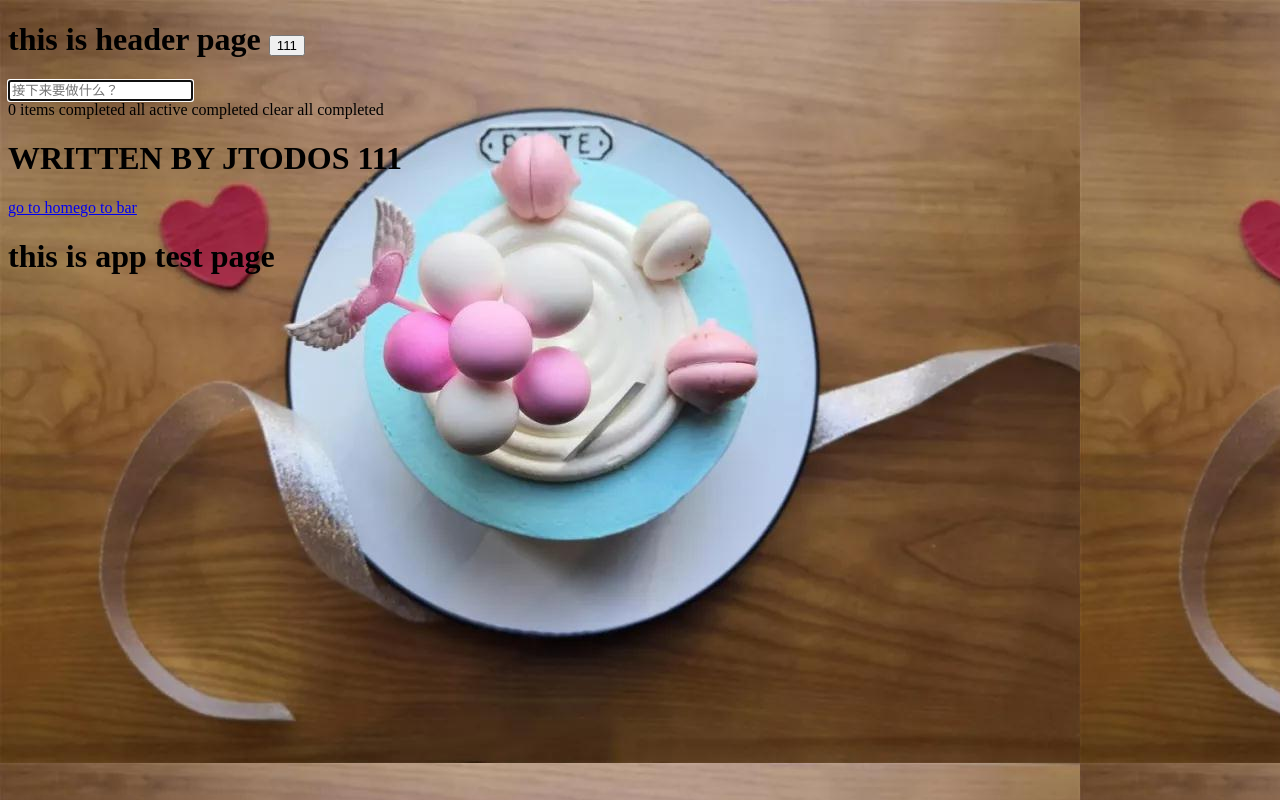
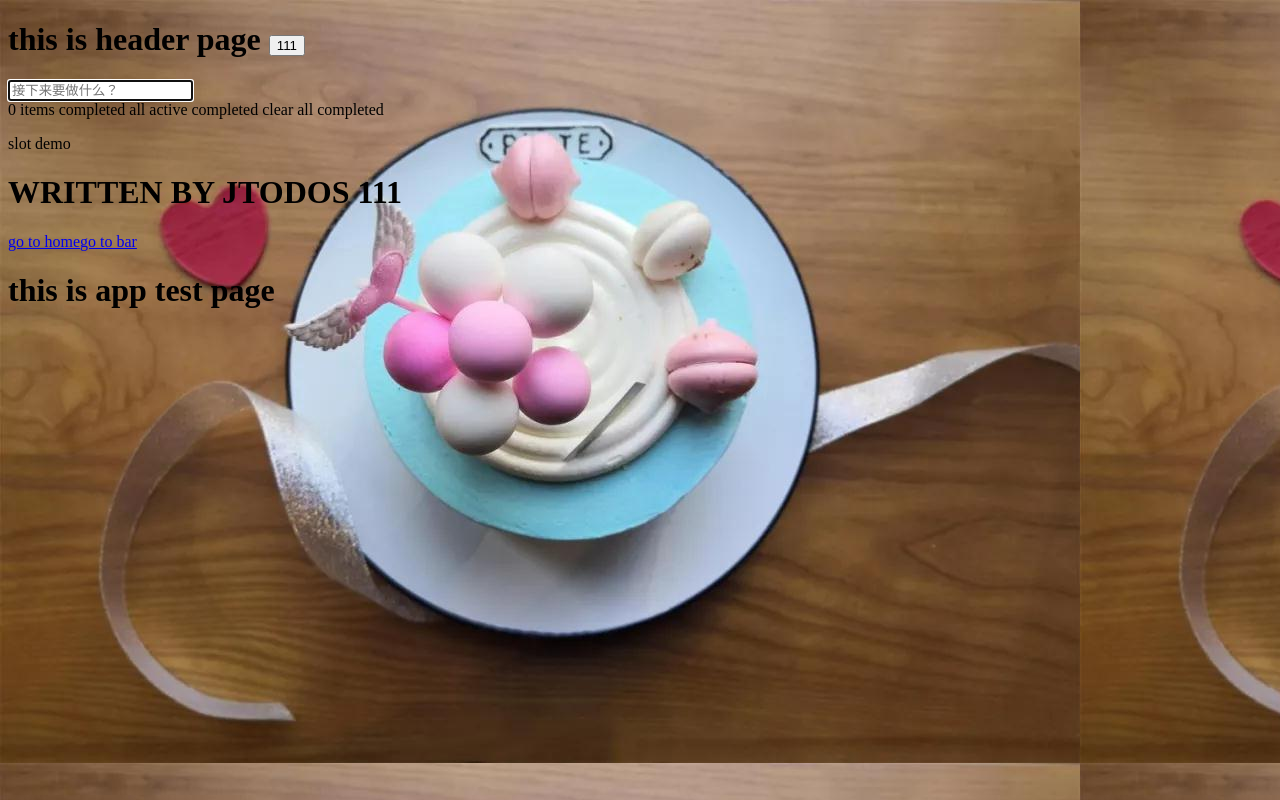
Before and after one commit to haha-123/testdemo, a Vue app: page /#/ in a window 1280 px wide. Built offline with nearby package versions, Linux system fonts and the light colour scheme; the HTML template or start-up script is replaced by a standard one.

Commit message:
add slot in todo

```diff
--- a/src/todos/tabs.vue
+++ b/src/todos/tabs.vue
@@ -7,6 +7,7 @@
             </span>
         </span>
         <span @click="clearCompleted">clear all completed</span>
+        <slot name="slot_tabs"></slot>
     </div>
 </template>
 <script>
--- a/src/todos/todo.vue
+++ b/src/todos/todo.vue
@@ -2,7 +2,11 @@
     <div class="todo_ms">
         <input type="text" autofocus="autofocus" placeholder="接下来要做什么？" @keyup.enter="addTodo">
         <Item :todo="todo" v-for="todo in filterTodos" :key="todo.id" @del="delTodo"></Item>
-        <Tabs :todos="todos" @toggle="toggleState" @clear="clearCompleted"></Tabs>
+        <Tabs :todos="todos" @toggle="toggleState" @clear="clearCompleted">
+            <div slot="slot_tabs">
+                <p>slot demo</p>
+            </div>
+        </Tabs>
     </div>
 </template>
 <script>
```
